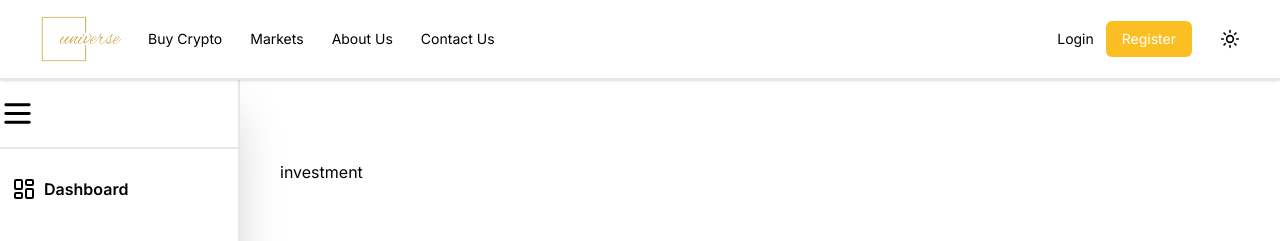
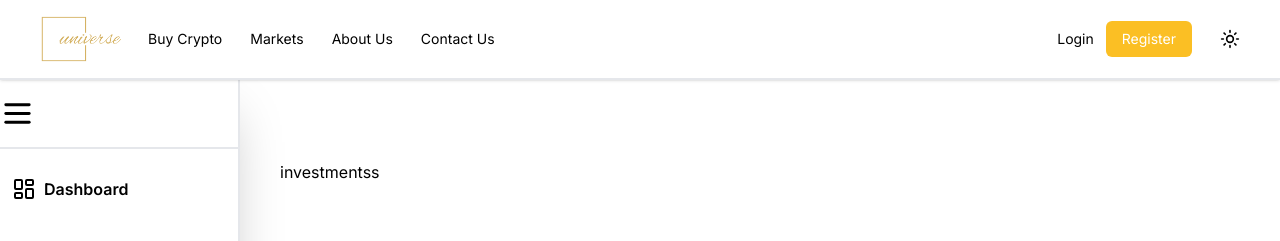
Before and after one commit to Austinobravo/universe, a Next.js app: page /investment in a window 1280 px wide. Shown: the top 241 px of the page. Built offline with nearby package versions, Linux system fonts and the light colour scheme.

Commit message:
investments

```diff
--- a/app/(admin)/(routes)/investment/page.tsx
+++ b/app/(admin)/(routes)/investment/page.tsx
@@ -2,7 +2,7 @@ import React from 'react'
 
 const page = () => {
   return (
-    <div>investment</div>
+    <div>investmentss</div>
   )
 }
 
```
